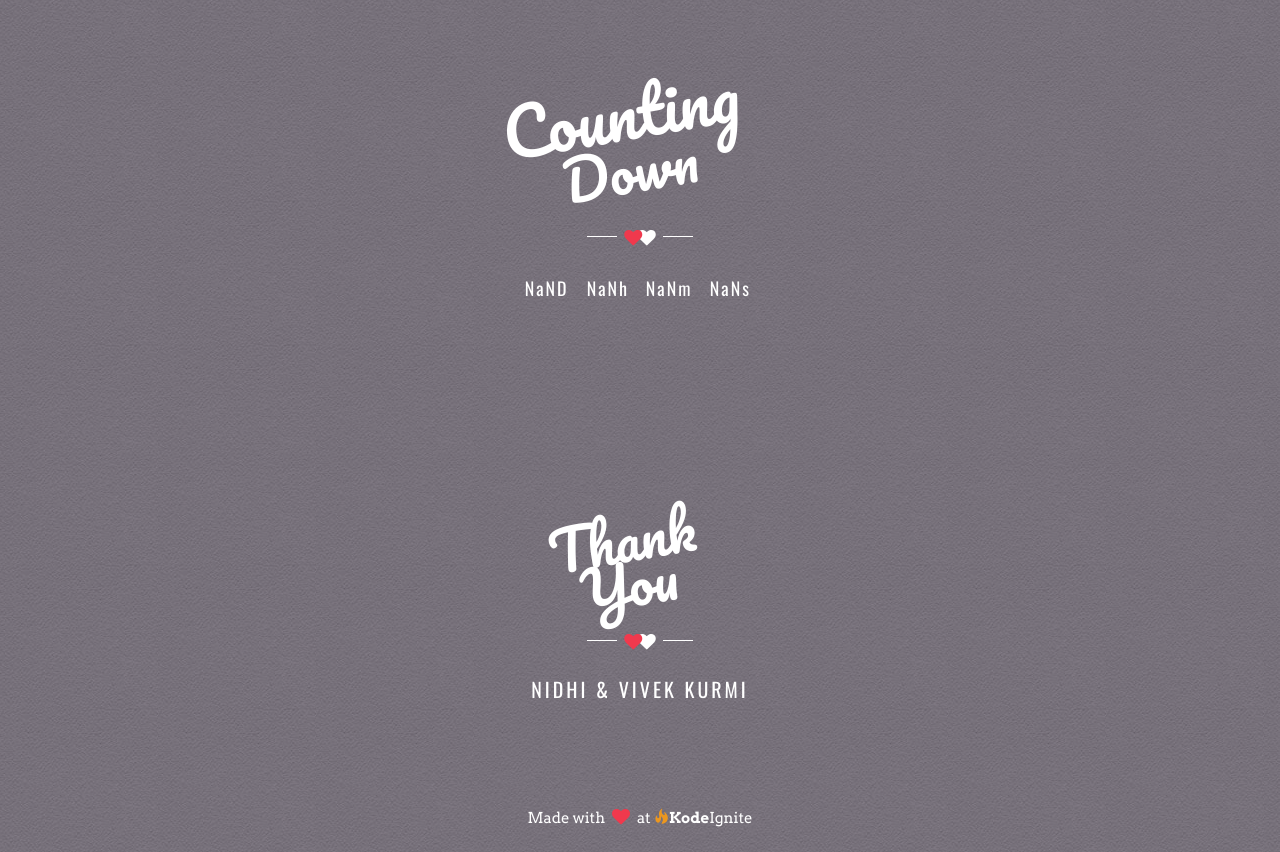
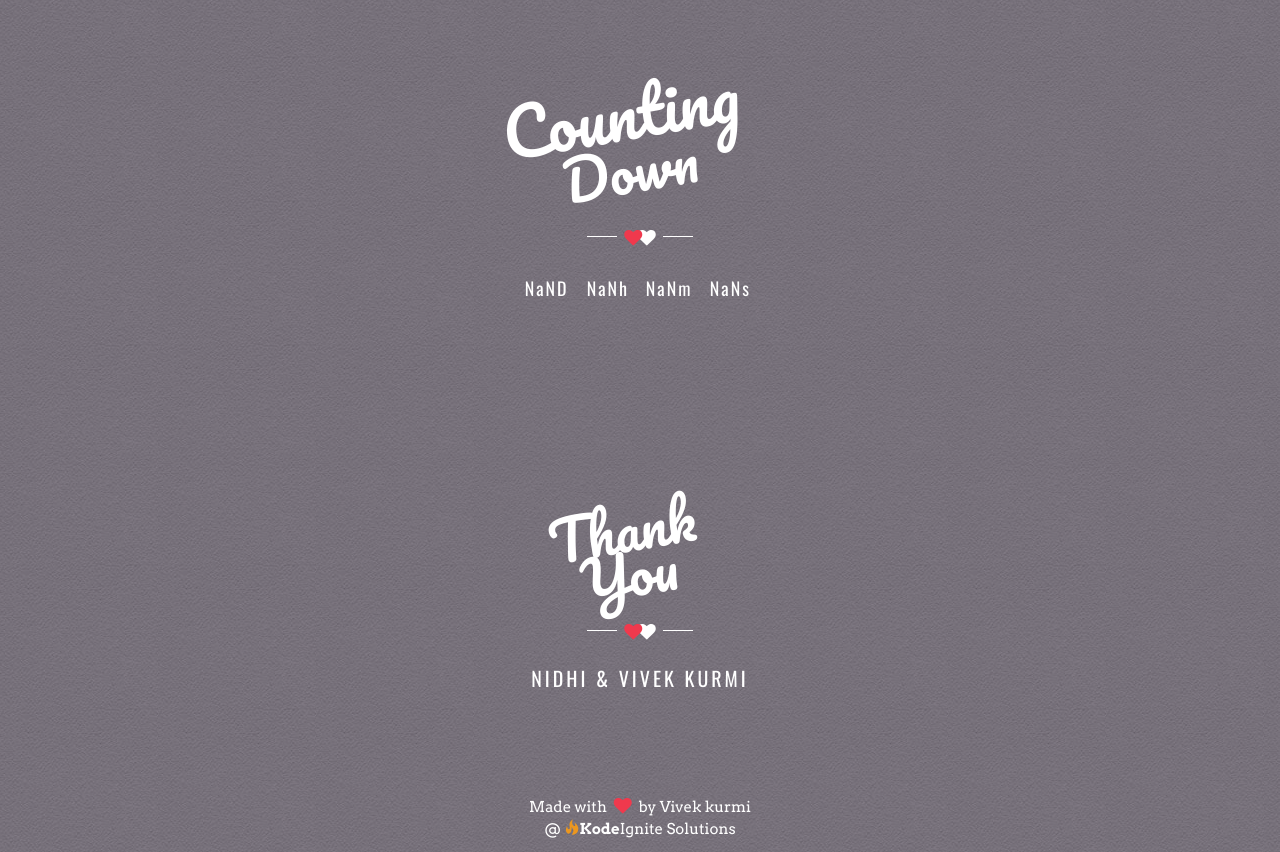
Before and after one commit to kurmivivek/anniversary_invitation, a plain HTML site: page index.html in a window 1280 px wide. Shown: the part 2157-3009 px from the top of the page. Drawn offline with nearby package versions, Linux system fonts and the light colour scheme; grey boxes are pictures that could not be loaded; a web font is replaced by a local one.

Commit message:
page optimization

```diff
--- a/index.html
+++ b/index.html
@@ -6,8 +6,10 @@
       <link rel="icon" href="images/favicon.jpg">
      	<meta content="width=device-width, initial-scale=1.0" name="viewport">
         <meta name="description" content="Sangeeta & Ramesh Kurmi's 25th Wedding Anniversary Invitation">
-        <meta name="author" content="www.kodeignite.com">
+        <meta name="author" content="vivek kurmi,www.kodeignite.com">
         <META NAME="ROBOTS" CONTENT="NOINDEX">
+        <meta http-equiv="Cache-control" content="public">
+        <meta http-equiv="Expires" content="604800">
         <title>Sangeeta & Ramesh Kurmi's 25th Wedding Anniversary Invitation</title>
         <!-- Bootstrap -->
     	<link rel="stylesheet" href="css/bootstrap/bootstrap.min.css" type="text/css" media="screen" />
@@ -217,7 +219,7 @@
                      			</div>
                      		</div>
                         <div class="text-center" style="margin-top: 100px;margin-bottom: 0px;">
-                              Made with <i class="de-icon-heart pink-heart"></i> at <span class="glyphicon glyphicon-fire" style="color:#ec971f"></span><strong>Kode</strong>Ignite
+                              Made with <i class="de-icon-heart pink-heart"></i> by Vivek kurmi <br>@ <span class="glyphicon glyphicon-fire" style="color:#ec971f"></span><strong>Kode</strong>Ignite Solutions
                             </div>
                      	</div>
                    	</div>
```
